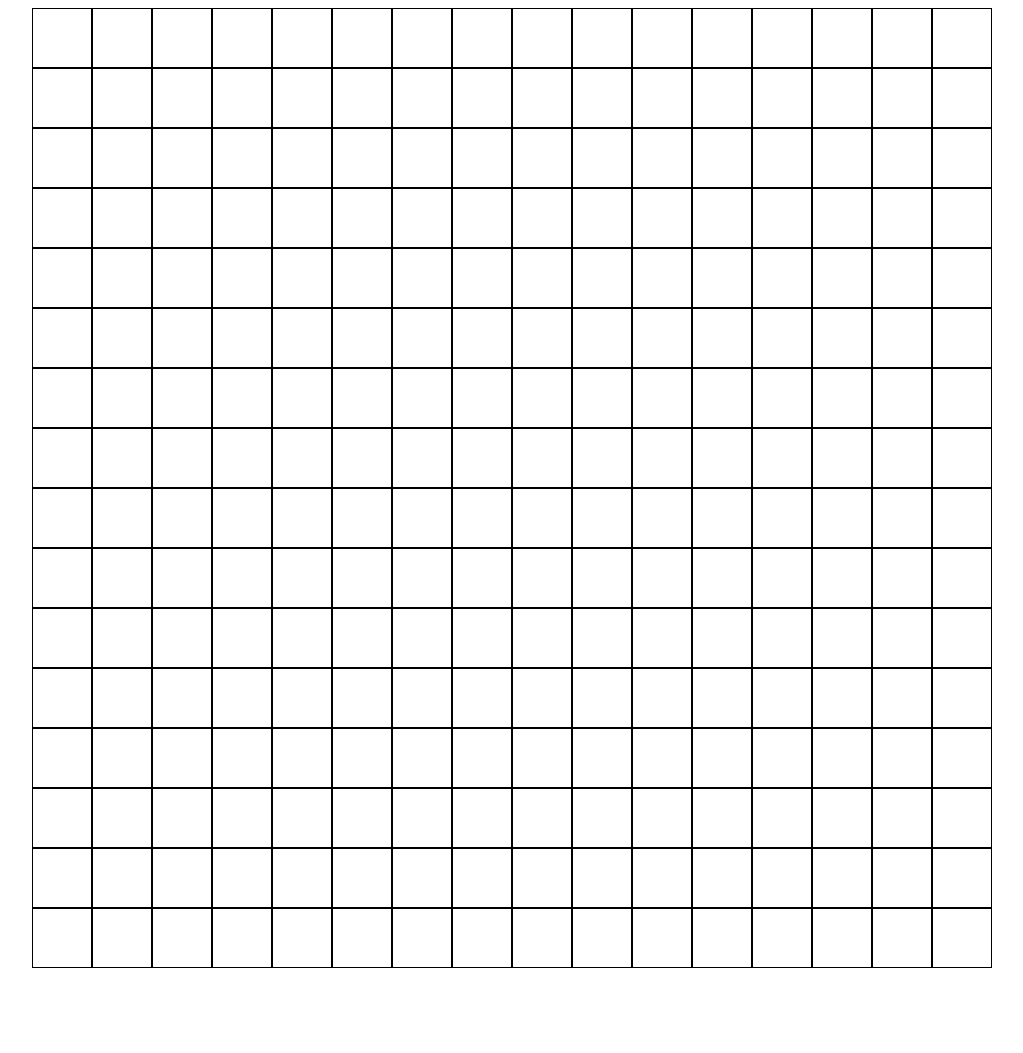
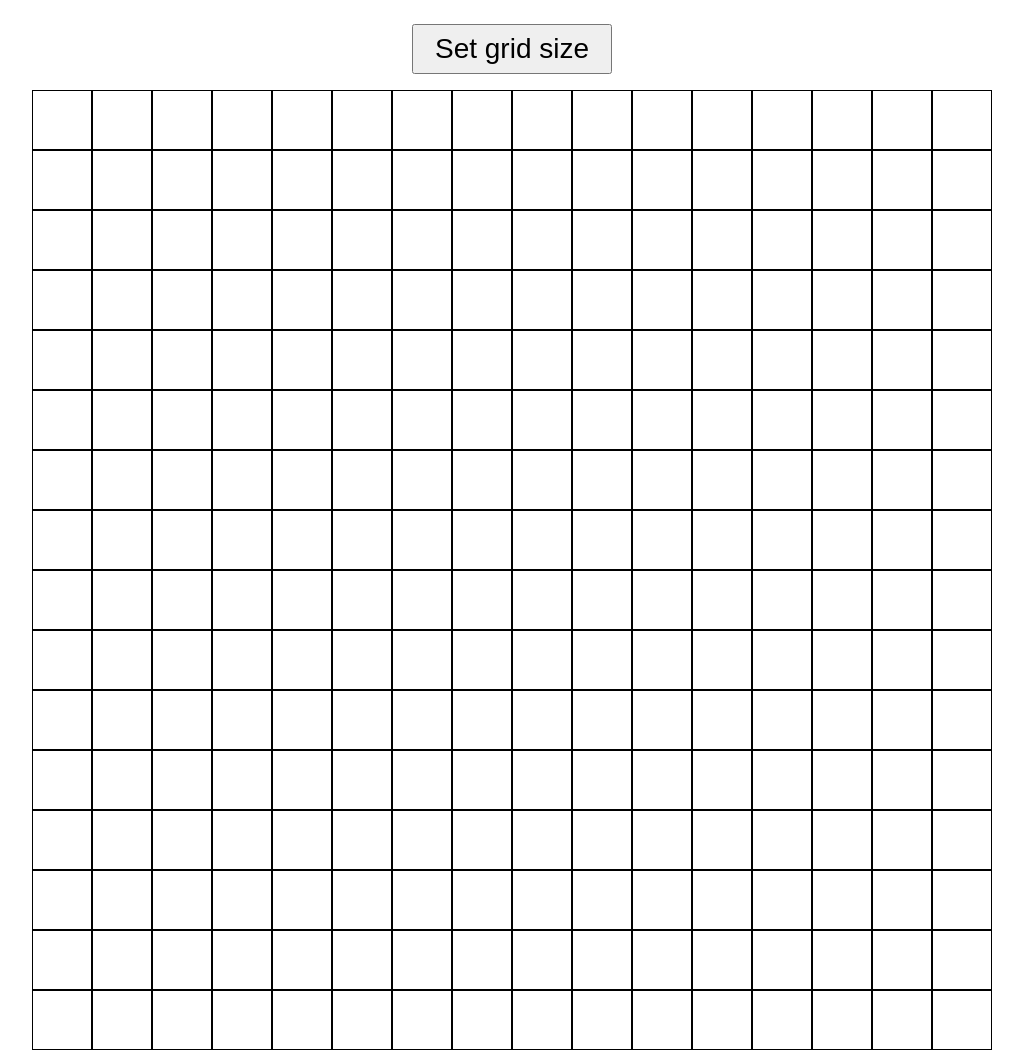
Before and after one commit to WitherMite/etch-a-sketch, a plain HTML site: page index.html in a window 1280 px wide. Shown: the whole page, without its empty margins (128-1151 px from the left). Before the commit the page ends 976 px from the top, so only its background shows below. Drawn offline with Linux system fonts and the light colour scheme.

Commit message:
Add button to change grid size

```diff
--- a/etch-a-sketch.js
+++ b/etch-a-sketch.js
@@ -1,18 +1,29 @@
 const SCREEN = document.querySelector(".etchContainer");
+const SIZEBTN = document.querySelector(".sideLengthBtn");
 
 fillScreen(16);
+
+SIZEBTN.addEventListener("click", () => {
+    fillScreen(getSideLength());
+});
 
 function fillScreen(sideLength) {
     const pixelCount = sideLength ** 2;
     const pixelSize = (1 / sideLength) * 100;
+
+    if (!sideLength) {
+        return;
+    }
+    while (SCREEN.firstChild) {
+        SCREEN.removeChild(SCREEN.firstChild);
+    }
 
     for (i = 0; i < pixelCount; i++) {
         const PIXEL = document.createElement("div");
 
         PIXEL.setAttribute("style",
             `height: ${pixelSize}%;
-            width: ${pixelSize}%;
-            flex: 1, 1, ${pixelSize}%;
+            flex: 1 1 ${pixelSize}%;
             border: 1px solid black;`
         );
         PIXEL.classList.add('pixel');
@@ -32,3 +43,11 @@ function addEnterBehavior(pixels) {
         });
     });
 }
+
+function getSideLength() {
+    let userInput = Math.floor(Number(prompt("Enter number of pixels per side")));
+
+    if (typeof userInput === "number" && userInput <= 100 && userInput > 0) {
+        return userInput
+    } else alert("You must enter a number between 1 and 100");
+}
--- a/index.html
+++ b/index.html
@@ -7,6 +7,7 @@
     <link rel="stylesheet" href="style.css">
 </head>
 <body>
+    <button class="sideLengthBtn">Set grid size</button>
     <div class="etchContainer">
 
     </div>
--- a/style.css
+++ b/style.css
@@ -1,5 +1,9 @@
 * {
     box-sizing: border-box;
+}
+
+body {
+    text-align: center;
 }
 
 .etchContainer {
@@ -9,3 +13,9 @@
     display: flex;
     flex-wrap: wrap;
 }
+
+button {
+    font-size: 28px;
+    margin: 1rem;
+    padding: .25em .75em;
+}
```
